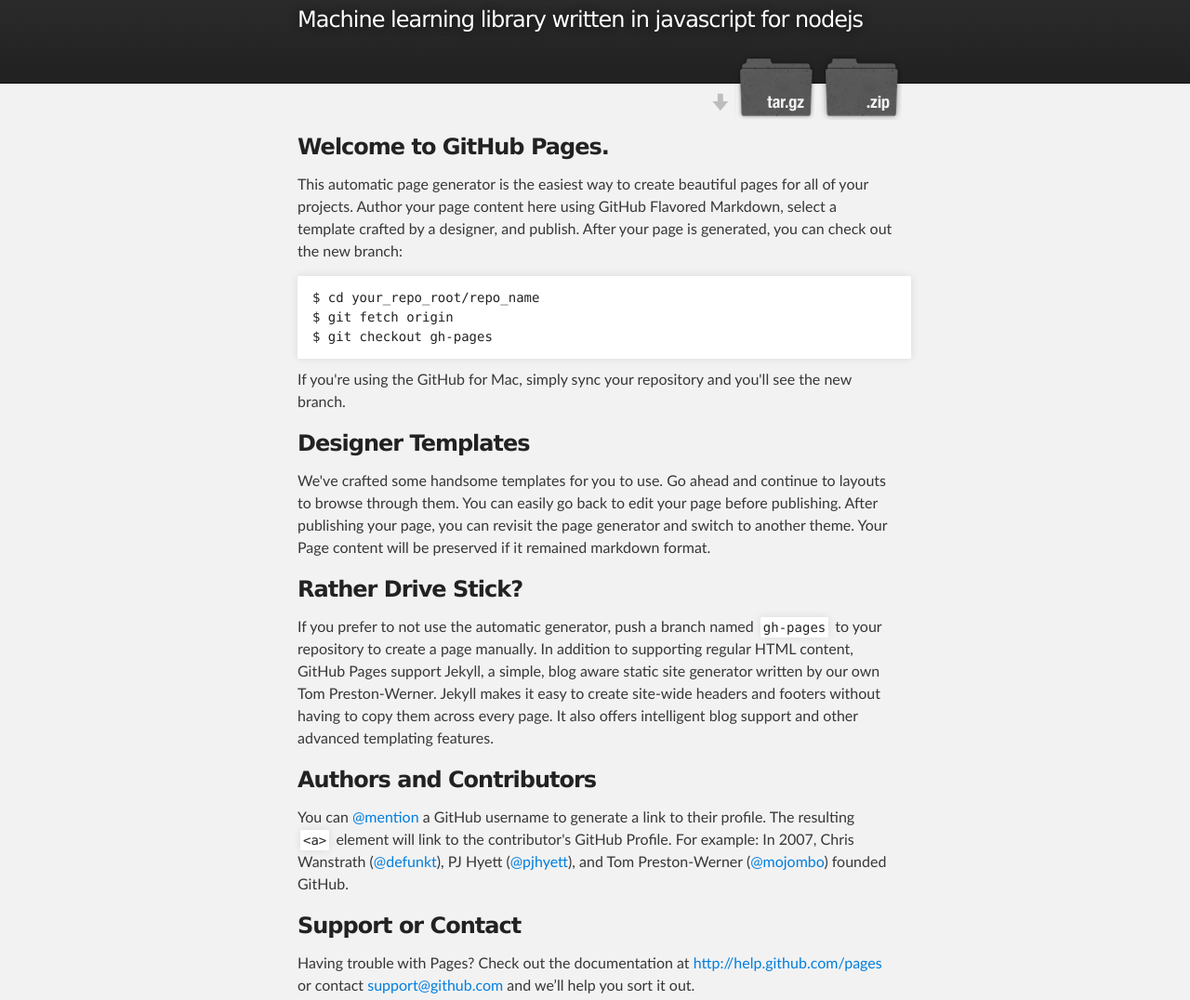
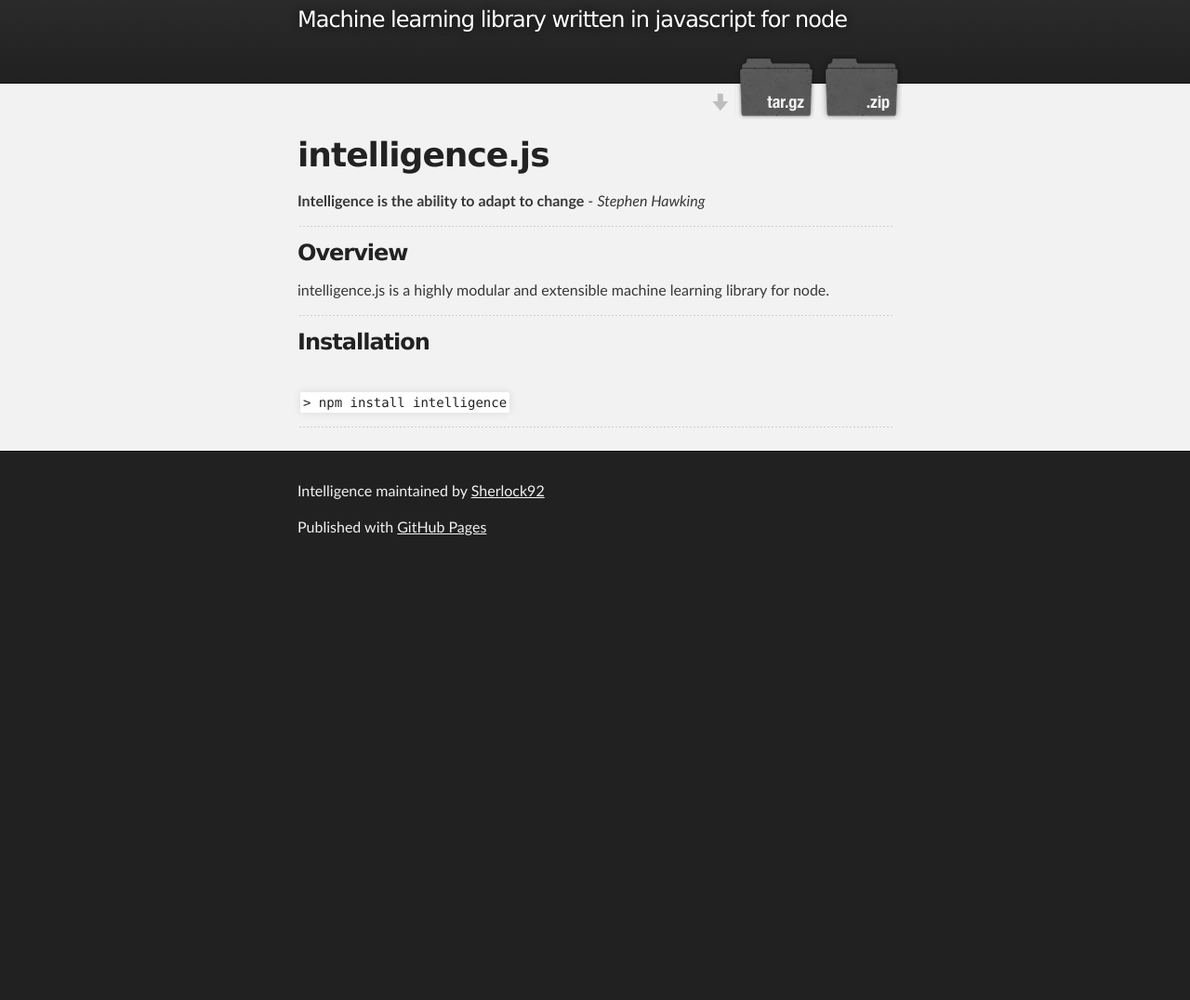
Before and after one commit to jgabriellima/intelligence, a plain HTML site: page index.html in a window 1280 px wide. Shown: the part 120-1196 px from the top of the page at 93% size. After the commit the page ends 800 px from the top, so only its background shows below. Drawn offline with Linux system fonts and the light colour scheme.

```diff
--- a/index.html
+++ b/index.html
@@ -4,7 +4,7 @@
   <head>
     <meta charset='utf-8'>
     <meta http-equiv="X-UA-Compatible" content="chrome=1">
-    <meta name="description" content="Intelligence : Machine learning library written in javascript for nodejs">
+    <meta name="description" content="Intelligence : Machine learning library written in javascript for node">
 
     <link rel="stylesheet" type="text/css" media="screen" href="stylesheets/stylesheet.css">
 
@@ -19,7 +19,7 @@
           <a id="forkme_banner" href="https://github.com/Sherlock92/intelligence">View on GitHub</a>
 
           <h1 id="project_title">Intelligence</h1>
-          <h2 id="project_tagline">Machine learning library written in javascript for nodejs</h2>
+          <h2 id="project_tagline">Machine learning library written in javascript for node</h2>
 
             <section id="downloads">
               <a class="zip_download_link" href="https://github.com/Sherlock92/intelligence/zipball/master">Download this project as a .zip file</a>
@@ -31,37 +31,23 @@
     <!-- MAIN CONTENT -->
     <div id="main_content_wrap" class="outer">
       <section id="main_content" class="inner">
-        <h3>
-<a name="welcome-to-github-pages" class="anchor" href="#welcome-to-github-pages"><span class="octicon octicon-link"></span></a>Welcome to GitHub Pages.</h3>
+        <h1>
+<a name="intelligencejs" class="anchor" href="#intelligencejs"><span class="octicon octicon-link"></span></a>intelligence.js</h1>
 
-<p>This automatic page generator is the easiest way to create beautiful pages for all of your projects. Author your page content here using GitHub Flavored Markdown, select a template crafted by a designer, and publish. After your page is generated, you can check out the new branch:</p>
+<p><strong>Intelligence is the ability to adapt to change</strong> - <em>Stephen Hawking</em>
+<br></p>
 
-<pre><code>$ cd your_repo_root/repo_name
-$ git fetch origin
-$ git checkout gh-pages
-</code></pre>
+<hr><h3>
+<a name="overview" class="anchor" href="#overview"><span class="octicon octicon-link"></span></a>Overview</h3>
 
-<p>If you're using the GitHub for Mac, simply sync your repository and you'll see the new branch.</p>
+<p>intelligence.js is a highly modular and extensible machine learning library for node. </p>
 
-<h3>
-<a name="designer-templates" class="anchor" href="#designer-templates"><span class="octicon octicon-link"></span></a>Designer Templates</h3>
+<hr><h3>
+<a name="installation" class="anchor" href="#installation"><span class="octicon octicon-link"></span></a>Installation</h3>
 
-<p>We've crafted some handsome templates for you to use. Go ahead and continue to layouts to browse through them. You can easily go back to edit your page before publishing. After publishing your page, you can revisit the page generator and switch to another theme. Your Page content will be preserved if it remained markdown format.</p>
+<p><br><code>&gt; npm install intelligence</code></p>
 
-<h3>
-<a name="rather-drive-stick" class="anchor" href="#rather-drive-stick"><span class="octicon octicon-link"></span></a>Rather Drive Stick?</h3>
-
-<p>If you prefer to not use the automatic generator, push a branch named <code>gh-pages</code> to your repository to create a page manually. In addition to supporting regular HTML content, GitHub Pages support Jekyll, a simple, blog aware static site generator written by our own Tom Preston-Werner. Jekyll makes it easy to create site-wide headers and footers without having to copy them across every page. It also offers intelligent blog support and other advanced templating features.</p>
-
-<h3>
-<a name="authors-and-contributors" class="anchor" href="#authors-and-contributors"><span class="octicon octicon-link"></span></a>Authors and Contributors</h3>
-
-<p>You can <a href="https://github.com/blog/821" class="user-mention">@mention</a> a GitHub username to generate a link to their profile. The resulting <code>&lt;a&gt;</code> element will link to the contributor's GitHub Profile. For example: In 2007, Chris Wanstrath (<a href="https://github.com/defunkt" class="user-mention">@defunkt</a>), PJ Hyett (<a href="https://github.com/pjhyett" class="user-mention">@pjhyett</a>), and Tom Preston-Werner (<a href="https://github.com/mojombo" class="user-mention">@mojombo</a>) founded GitHub.</p>
-
-<h3>
-<a name="support-or-contact" class="anchor" href="#support-or-contact"><span class="octicon octicon-link"></span></a>Support or Contact</h3>
-
-<p>Having trouble with Pages? Check out the documentation at <a href="http://help.github.com/pages">http://help.github.com/pages</a> or contact <a href="mailto:support@github.com">support@github.com</a> and we’ll help you sort it out.</p>
+<hr>
       </section>
     </div>
 
```
Also changed, not shown: params.json (+1 -1 lines).
